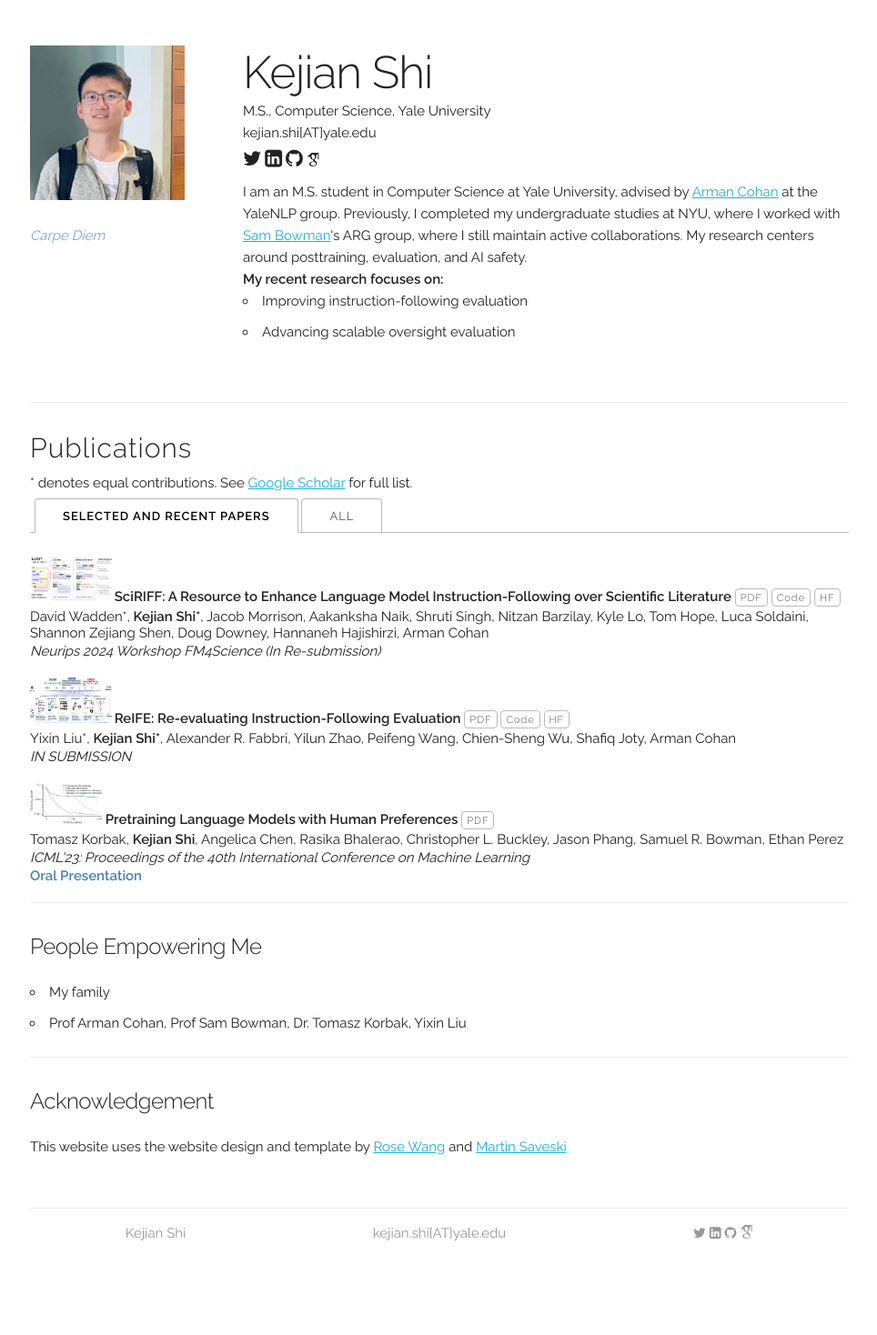
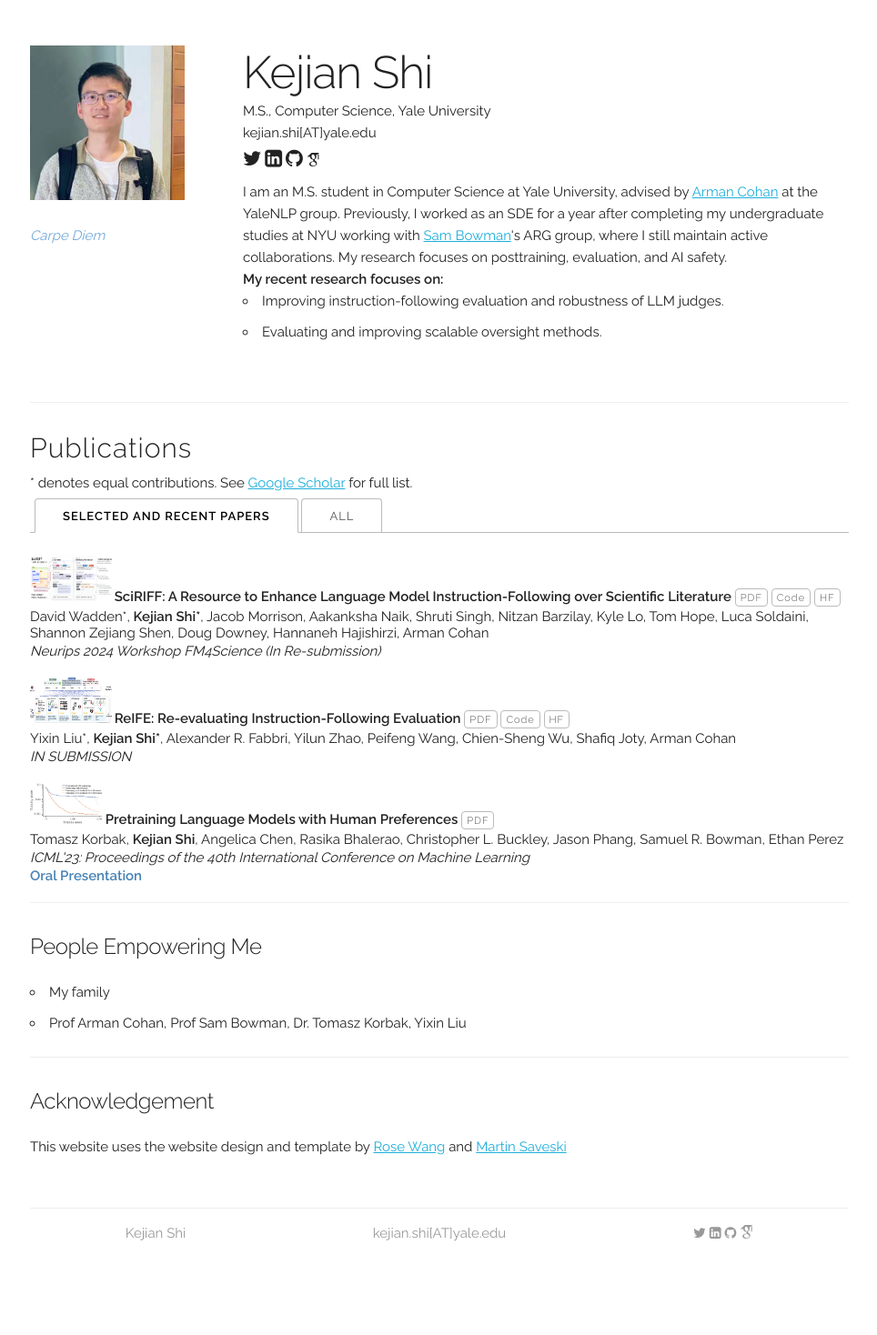
Before and after one commit to shi-kejian/shi-kejian.github.io, a Jekyll site: the page built from index.html, in a window 1280 px wide. Shown: the whole page at 91% size, without its empty margins (157-1121 px from the left). Built offline with Jekyll 4.4.1, drawn with Linux system fonts in a browser that asks for light colours; some web fonts are replaced.

Commit message:
Update default.html

```diff
--- a/_layouts/default.html
+++ b/_layouts/default.html
@@ -94,14 +94,14 @@
               </span>
             </p>
             <p style="margin-top: 10px;">
-              I am an M.S. student in Computer Science at Yale University, advised by <a href="https://armancohan.com/" target="_blank">Arman Cohan</a> at the YaleNLP group. Previously, I completed my undergraduate studies at NYU, where I worked with <a href="https://sleepinyourhat.github.io/" target="_blank">Sam Bowman</a>'s ARG group, where I still maintain active collaborations. My research centers around posttraining, evaluation, and AI safety.
+              I am an M.S. student in Computer Science at Yale University, advised by <a href="https://armancohan.com/" target="_blank">Arman Cohan</a> at the YaleNLP group. Previously, I worked as an SDE for a year after completing my undergraduate studies at NYU working with <a href="https://sleepinyourhat.github.io/" target="_blank">Sam Bowman</a>'s ARG group, where I still maintain active collaborations. My research focuses on posttraining, evaluation, and AI safety.
             </p>
             <p>
               <b>My recent research focuses on:</b>
             </p>
             <ul>
-              <li>Improving instruction-following evaluation</li>
-              <li>Advancing scalable oversight evaluation</li>
+              <li>Improving instruction-following evaluation and robustness of LLM judges.</li>
+              <li>Evaluating and improving scalable oversight methods.</li>
             </ul>
         </div>
       </div>
```
